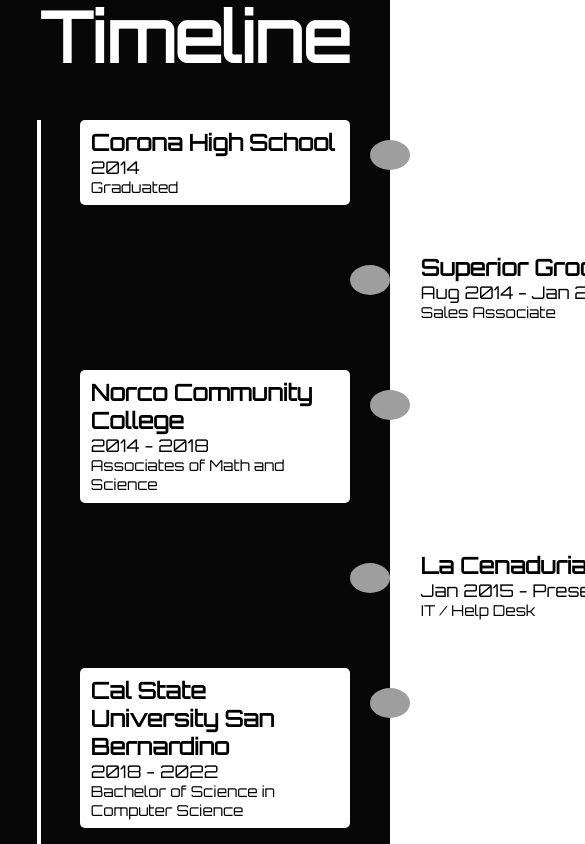
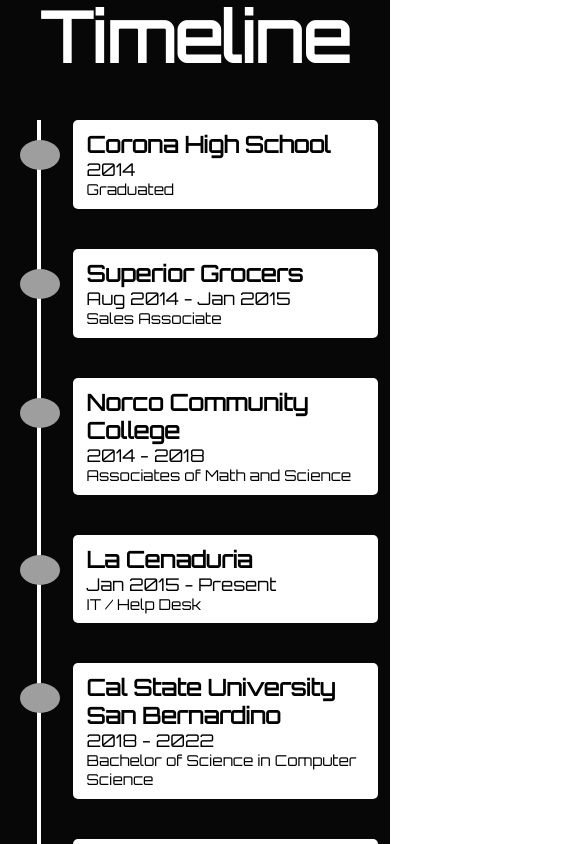
Before and after one commit to TheMTorres29/mtorres29-webapp, a React (Create React App) app: page / in a window 390 px wide. Shown: the part 1640-2484 px from the top of the page, 585 px wide, since content can reach past the window. Built offline with nearby package versions, Linux system fonts and the light colour scheme; grey boxes are pictures that could not be loaded.

Commit message:
Mobile Timeline adjustments

```diff
--- a/src/components/Footer/Footer.css
+++ b/src/components/Footer/Footer.css
@@ -1,4 +1,5 @@
 .footer-container {
+    width: 100vw;
     position: relative;
     background: linear-gradient(90deg, #1c1b1b 0%, #1a1717 100%);
 }
--- a/src/components/Timeline/Timeline.css
+++ b/src/components/Timeline/Timeline.css
@@ -117,10 +117,6 @@
         padding: 20px;
     }
 
-    .timeline {
-        width: 100%;
-    }
-
     .timeline-contents {
         padding: 3% 4%;
     }
@@ -129,12 +125,28 @@
        left: 20px;
     }
 
-    .right-container {
-        left: 0;
+    .timeline-item {
+        position: relative;
+        width: 85vw;
+        margin: 40px;
+        opacity: 1;
+        z-index: 2;
     }
 
-    .timeline-item {
-        left: 20px;
+    .timeline-contents {
+        margin: 4%;
+    }
+
+    .timeline-item img {
+        right: 100%
+    }
+
+    .timeline-item:nth-child(even) {
+        left: 0px;
+    }
+
+    .timeline-item:nth-child(even) img {
+        left: -40px;
     }
 
     .left-arrow {
@@ -143,8 +155,4 @@
         left: -15px;
     }
 
-    .left-container img {
-        left: -60px
-    }
-
 }
```
